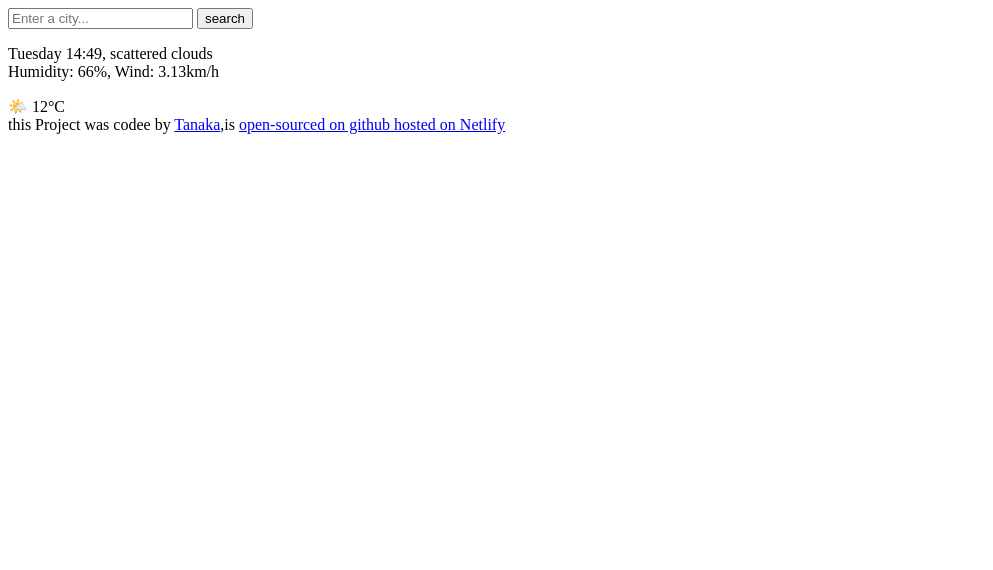
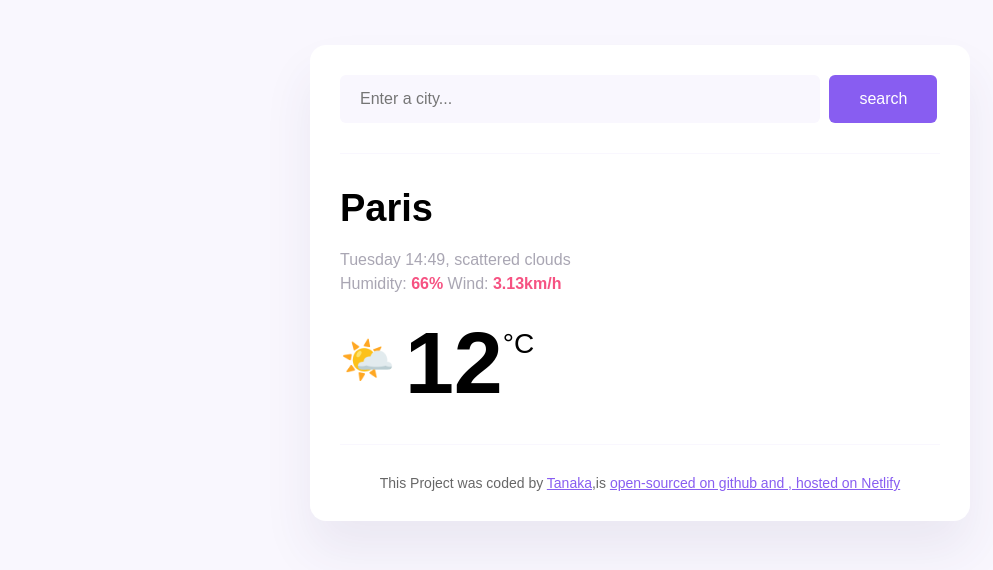
Before and after one commit to TanakaDhliwayo/Weather-App-Website, a plain HTML site: page index.html in a window 1280 px wide. Shown: the whole page, without its empty margins (0-993 px from the left). Drawn offline with Linux system fonts and the light colour scheme.

Commit message:
Add css styling to the project

```diff
--- a/index.html
+++ b/index.html
@@ -3,35 +3,50 @@
   <head>
     <meta charset="UTF-8" />
     <meta name="viewport" content="width=device-width, initial-scale=1.0" />
+    <link rel="stylesheet" href="src/styles.css" />
     <title>Tanaka's Weather App</title>
   </head>
   <body>
+    <div class="weather-app">
       <header>
-      <form>
-        <input type="search" placeholder="Enter a city..." required />
-        <input type="submit" value="search" />
+        <form class="search-form">
+          <input
+            type="search"
+            placeholder="Enter a city..."
+            required
+            class="search-form-input"
+          />
+          <input type="submit" value="search" class="search-form-button" />
         </form>
       </header>
       <main>
+        <div class="weather-app-data>">
           <div>
-        <p>
+            <h1 class="weather-app-city">Paris</h1>
+            <p class="weather-app-details">
               Tuesday 14:49, scattered clouds
               <br />
-          Humidity: 66%, Wind: 3.13km/h
+              Humidity: <strong>66%</strong> Wind: <strong>3.13km/h</strong>
             </p>
           </div>
-
-      <div>🌤️ 12°C</div>
+          <div class="weather-app-temperature-container">
+            <div class="weather-app-icon">🌤️</div>
+            <div class="weather-app-temperature">12</div>
+            <div class="weatehr-app-unit">°C</div>
+          </div>
+        </div>
       </main>
       <footer>
-      this Project was codee by
-      <a href="https://github.com/TanakaDhliwayo" target="blank"> Tanaka</a>,is
+        This Project was coded by
+        <a href="https://github.com/TanakaDhliwayo" target="blank"> Tanaka</a
+        >,is
         <a href=" https://github.com/TanakaDhliwayo/WeatherApp" targer="blank">
-        open-sourced on github
+          open-sourced on github and ,
         </a>
         <a href="tanakas-weather-app.netlify.app" targer="blank">
           hosted on Netlify
         </a>
       </footer>
+    </div>
   </body>
 </html>
--- /dev/null
+++ b/src/styles.css
@@ -0,0 +1,91 @@
+body {
+  background-color: #f9f7fe;
+  font-family: Arial, Helvetica, sans-serif;
+}
+a {
+  color: #885df1;
+}
+
+.weather-app {
+  background: white;
+  max-width: 600px;
+  margin: 45px auto;
+  box-shadow: 0 30px 50px rgba(65, 50, 100, 0.08);
+  border-radius: 16px;
+  padding: 30px;
+}
+
+header {
+  border-bottom: 1px solid #f9f7fe;
+  padding: 0 0 30px 0;
+}
+
+.search-form-input {
+  background-color: #f9f7fe;
+  border: none;
+  border-radius: 6px;
+  width: 80%;
+  font-size: 16px;
+  padding: 15px 20px;
+}
+.search-form-button {
+  background: #885df1;
+  padding: 15px 30px;
+  border: none;
+  font-size: 16px;
+  margin-left: 5px;
+  border-radius: 6px;
+  color: white;
+}
+main {
+  padding: 30px 0;
+}
+.weather-app-data {
+  display: flex;
+  justify-content: space-between;
+}
+
+.weather-app-city {
+  margin: 0;
+  font-size: 38px;
+  line-height: 48px;
+}
+
+.weather-app-details {
+  font-size: 16px;
+  color: rgba(39, 33, 66, 0.4);
+  line-height: 24px;
+  font-weight: 500;
+}
+
+.weather-app-details strong {
+  color: #f65282;
+}
+
+.weather-app-temperature-container {
+  display: flex;
+}
+
+.weather-app-icon {
+  font-size: 44px;
+  margin-top: 22px;
+}
+
+.weather-app-temperature {
+  font-size: 88px;
+  margin-left: 10px;
+  font-weight: bold;
+}
+
+.weatehr-app-unit {
+  margin-top: 16px;
+  font-size: 28px;
+}
+
+footer {
+  border-top: 1px solid #f9f7fe;
+  padding: 30px 0 0 0;
+  text-align: center;
+  font-size: 14px;
+  color: rgba(0, 0, 0, 0.6);
+}
```
Lines whose indentation alone changed are shown as unchanged.
